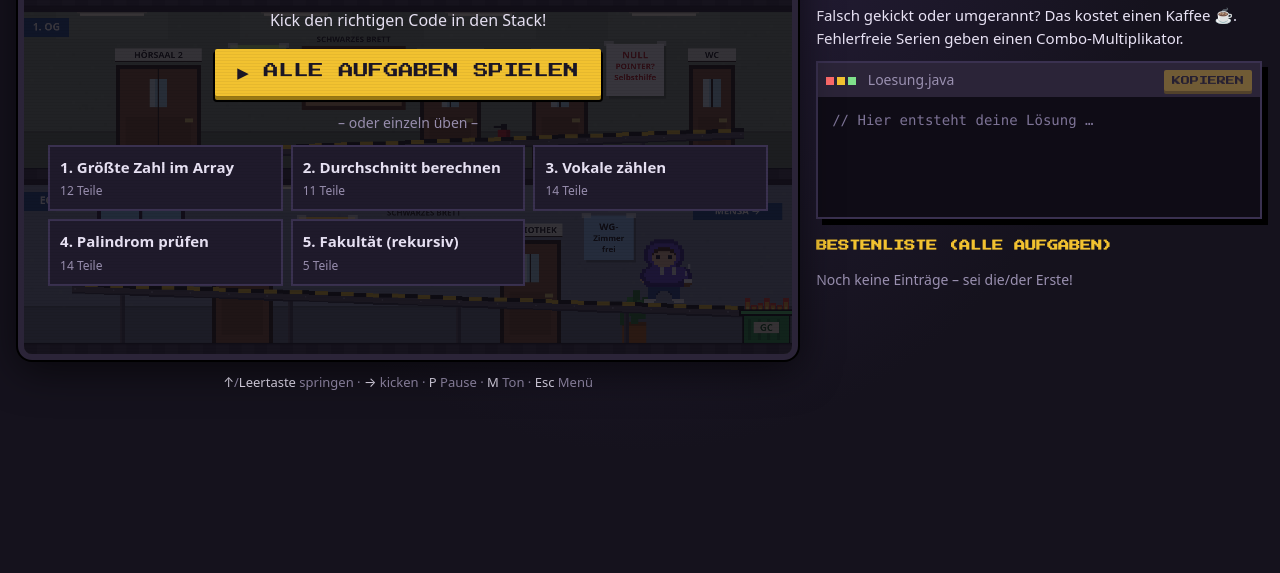
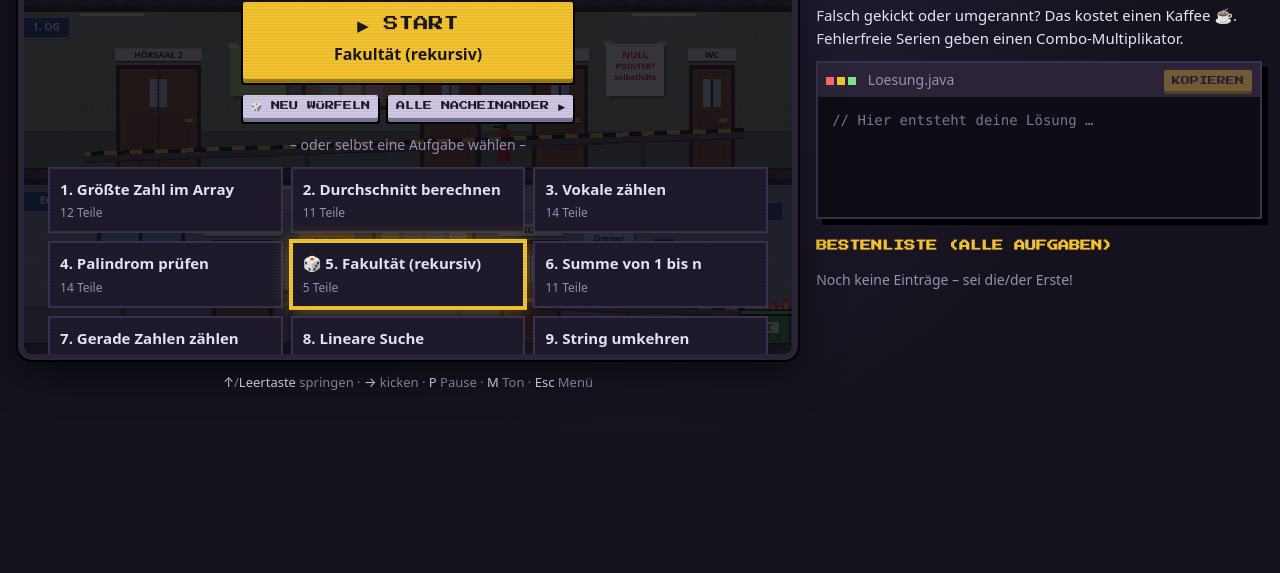
Before and after one commit to oliverhummel/stack-attack, a plain HTML site: page index.html in a window 1280 px wide. Shown: the part 227-800 px from the top of the page. Drawn offline with Linux system fonts and the light colour scheme.

Commit message:
Sechs neue Aufgaben, Zufallsaufgabe im Startmenü, feinere Zerlegung
- Neue Aufgaben: Summe bis n, gerade Zahlen zählen, lineare Suche,
  String umkehren, Schaltjahr, Primzahl
- Startmenü schlägt eine zufällige Aufgabe vor (Enter startet, neu würfeln möglich)
- Zuweisungen und for-Köpfe werden in kleinere Teile zerlegt
- Langsameres Tempo, höhere Stockwerke, schärfere Grafik, Kaffeetassen als Extraleben

Co-Authored-By: Claude Opus 5.5 <noreply@anthropic.com>

```diff
--- a/aufgaben/index.json
+++ b/aufgaben/index.json
@@ -3,5 +3,11 @@
   "02-durchschnitt.txt",
   "03-vokale.txt",
   "04-palindrom.txt",
-  "05-fakultaet.txt"
+  "05-fakultaet.txt",
+  "06-summe-bis-n.txt",
+  "07-gerade-zaehlen.txt",
+  "08-lineare-suche.txt",
+  "09-string-umkehren.txt",
+  "10-schaltjahr.txt",
+  "11-primzahl.txt"
 ]
--- a/index.html
+++ b/index.html
@@ -17,8 +17,15 @@
         <h1 class="logo">STACK<br>ATTACK</h1>
         <p class="untertitel">Kick den richtigen Code in den Stack!</p>
         <div id="menuStatus" class="hinweis">Lade Aufgaben …</div>
-        <button id="karriereBtn" class="knopf gross versteckt">▶ ALLE AUFGABEN SPIELEN</button>
-        <div class="trenner versteckt" id="einzelTitel">– oder einzeln üben –</div>
+        <div id="zufallBereich" class="zufall versteckt">
+          <div class="zufall-label">🎲 Deine Zufallsaufgabe:</div>
+          <button id="zufallBtn" class="knopf gross"></button>
+          <div class="zufall-zeile">
+            <button id="wuerfelBtn" class="knopf klein zweitrangig">🎲 NEU WÜRFELN</button>
+            <button id="karriereBtn" class="knopf klein zweitrangig">ALLE NACHEINANDER ▶</button>
+          </div>
+        </div>
+        <div class="trenner versteckt" id="einzelTitel">– oder selbst eine Aufgabe wählen –</div>
         <div id="aufgabenListe" class="aufgabenliste"></div>
       </div>
 
--- a/js/spiel.js
+++ b/js/spiel.js
@@ -1047,6 +1047,7 @@
 
   function zumMenu() {
     S = null;
+    wuerfeln();
     zeigeOverlay('menu');
     renderMenuPanel();
     baueMenu();
@@ -1066,20 +1067,35 @@
     $('bestenliste').innerHTML = bestenlisteHTML('karriere', 'BESTENLISTE (ALLE AUFGABEN)');
   }
 
+  let markiert = -1;
+  function wuerfeln() {
+    if (!AUFGABEN.length) return;
+    let neu;
+    do { neu = Math.floor(Math.random() * AUFGABEN.length); } while (AUFGABEN.length > 1 && neu === markiert);
+    markiert = neu;
+  }
+  function starteMarkierte() {
+    if (markiert < 0) return;
+    neuesSpiel([markiert], 'einzeln');
+    cv.focus();
+  }
+
   function baueMenu() {
+    if (AUFGABEN.length && (markiert < 0 || markiert >= AUFGABEN.length)) wuerfeln();
     const liste = $('aufgabenListe');
     liste.innerHTML = '';
     AUFGABEN.forEach((a, i) => {
       const b = document.createElement('button');
-      b.className = 'aufgabe-knopf';
+      b.className = 'aufgabe-knopf' + (i === markiert ? ' markiert' : '');
       const best = hsListe('aufgabe:' + a.datei)[0];
       b.innerHTML = `${i + 1}. ${esc(a.titel)}<small>${a.teile.length} Teile${best ? ` · Rekord ${best.punkte} (${esc(best.name)})` : ''}</small>`;
       b.onclick = () => { neuesSpiel([i], 'einzeln'); cv.focus(); };
       liste.appendChild(b);
     });
     const da = AUFGABEN.length > 0;
-    $('karriereBtn').classList.toggle('versteckt', !da);
+    $('zufallBereich').classList.toggle('versteckt', !da);
     $('einzelTitel').classList.toggle('versteckt', !da);
+    if (da) $('zufallBtn').innerHTML = `▶ START<small>${esc(AUFGABEN[markiert].titel)}</small>`;
   }
 
   async function kopieren() {
@@ -1105,7 +1121,10 @@
     }
     const k = e.key;
     if (k === 'm' || k === 'M') { stumm = !stumm; return; }
-    if (!S) return;
+    if (!S) {
+      if (k === 'Enter' && !$('menu').classList.contains('versteckt') && !(e.target && e.target.tagName === 'BUTTON')) { e.preventDefault(); starteMarkierte(); }
+      return;
+    }
     if (S.zustand === 'erklaerung') {
       if (k === ' ' || k === 'Enter') { e.preventDefault(); if (!e.repeat) weiterNachErklaerung(); }
       return;
@@ -1126,6 +1145,8 @@
   $('ergWeiter').onclick = ergebnisWeiter;
   $('ergMenu').onclick = zumMenu;
   $('kopieren').onclick = kopieren;
+  $('zufallBtn').onclick = starteMarkierte;
+  $('wuerfelBtn').onclick = () => { wuerfeln(); baueMenu(); };
   $('karriereBtn').onclick = () => { neuesSpiel(AUFGABEN.map((_, i) => i), 'karriere'); cv.focus(); };
   cv.tabIndex = 0;
 
--- a/style.css
+++ b/style.css
@@ -246,3 +246,16 @@ body {
 .stats tr.summe td { font-weight: 700; }
 .untertitel { font-size: clamp(13px, 1.4vw, 16px); }
 .steuerung { font-size: 13px; }
+
+/* Zufallsaufgabe im Startmenü */
+.zufall { display: flex; flex-direction: column; align-items: center; gap: 10px; }
+.zufall-label { font-family: var(--ui); font-size: 14px; color: var(--gedimmt); }
+.zufall .knopf.gross { display: flex; flex-direction: column; align-items: center; gap: 8px; min-width: min(100%, 420px); }
+.zufall .knopf.gross small { font-family: var(--ui); font-weight: 700; font-size: 16px; letter-spacing: 0; }
+.zufall-zeile { display: flex; gap: 10px; flex-wrap: wrap; justify-content: center; }
+.aufgabe-knopf.markiert { border-color: var(--gelb); box-shadow: 0 0 0 2px var(--gelb), 0 0 18px rgba(242,194,48,.45); }
+.aufgabe-knopf.markiert::before { content: "🎲 "; }
+.aufgabenliste { grid-template-columns: repeat(auto-fill, minmax(190px, 1fr)); }
+#menu { justify-content: safe center; }
+#menu .logo { font-size: clamp(22px, 4vw, 44px); }
+.zufall-zeile { margin-top: 6px; }
```
Also changed, not shown: aufgaben/06-summe-bis-n.txt (added), aufgaben/07-gerade-zaehlen.txt (added), aufgaben/08-lineare-suche.txt (added), aufgaben/09-string-umkehren.txt (added), aufgaben/10-schaltjahr.txt (added), aufgaben/11-primzahl.txt (added).
